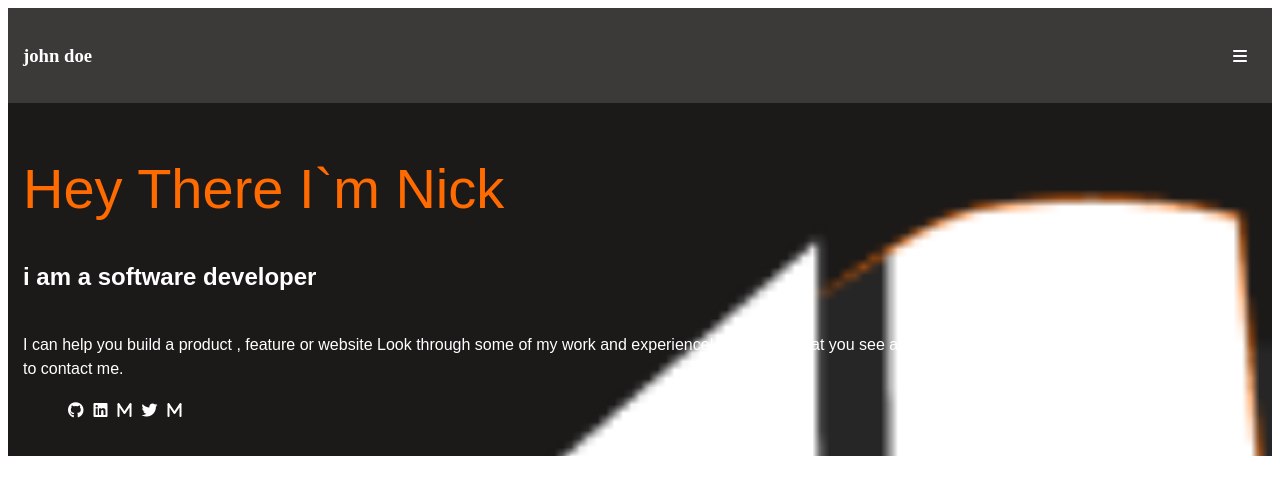
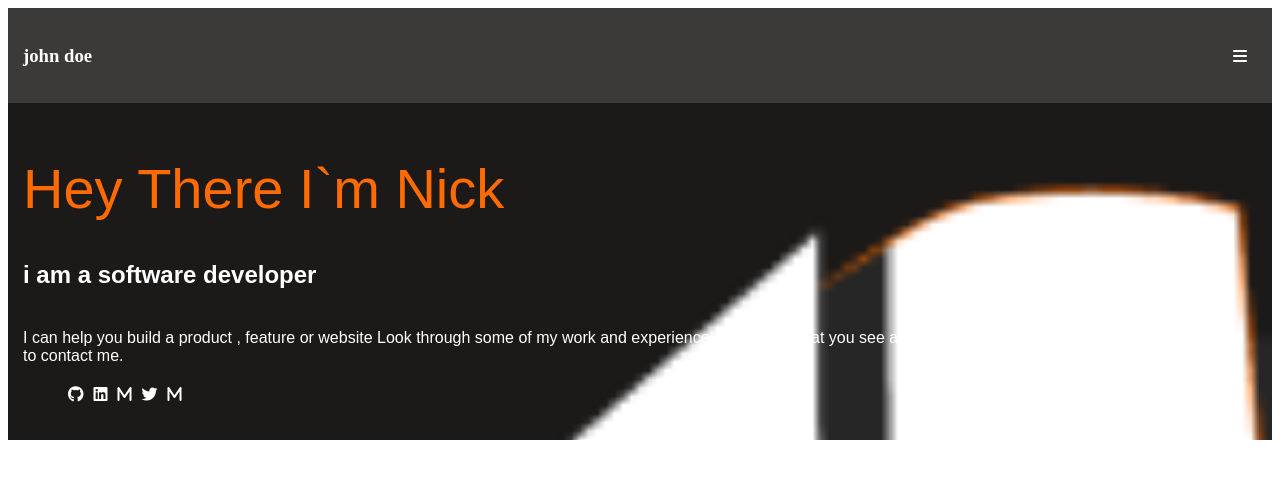
Before and after one commit to businesskaniki/portfolio, a plain HTML site: page index.html in a window 1280 px wide. Drawn offline with Linux system fonts and the light colour scheme; a web font is replaced by a local one.

Commit message:
modified both html and css files

```diff
--- a/styles.css
+++ b/styles.css
@@ -42,7 +42,6 @@
   font-style: normal;
   font-weight: 700;
   font-size: 24px;
-  line-height: 32px;
 }
 
 .main p {
@@ -50,7 +49,6 @@
   font-style: normal;
   font-weight: 400;
   font-size: 16px;
-  line-height: 24px;
 }
 
 .main ul {
```
